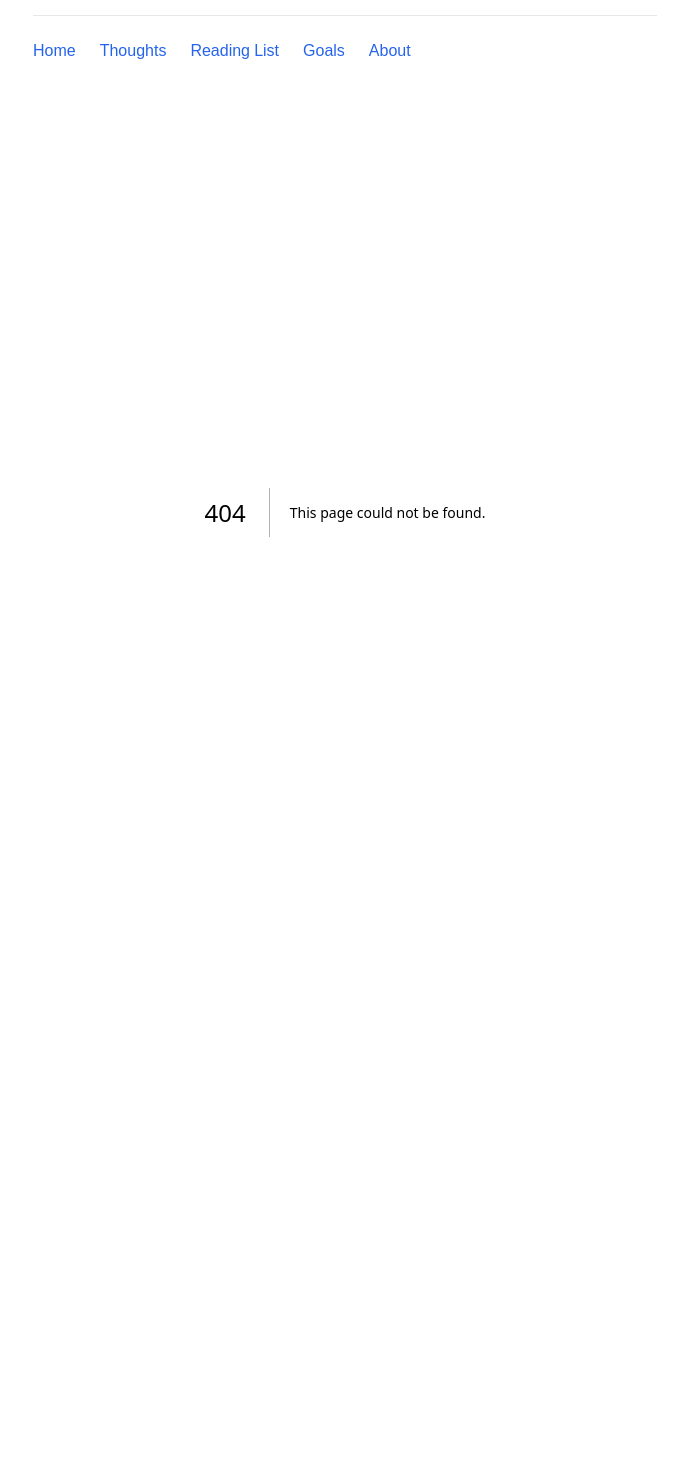
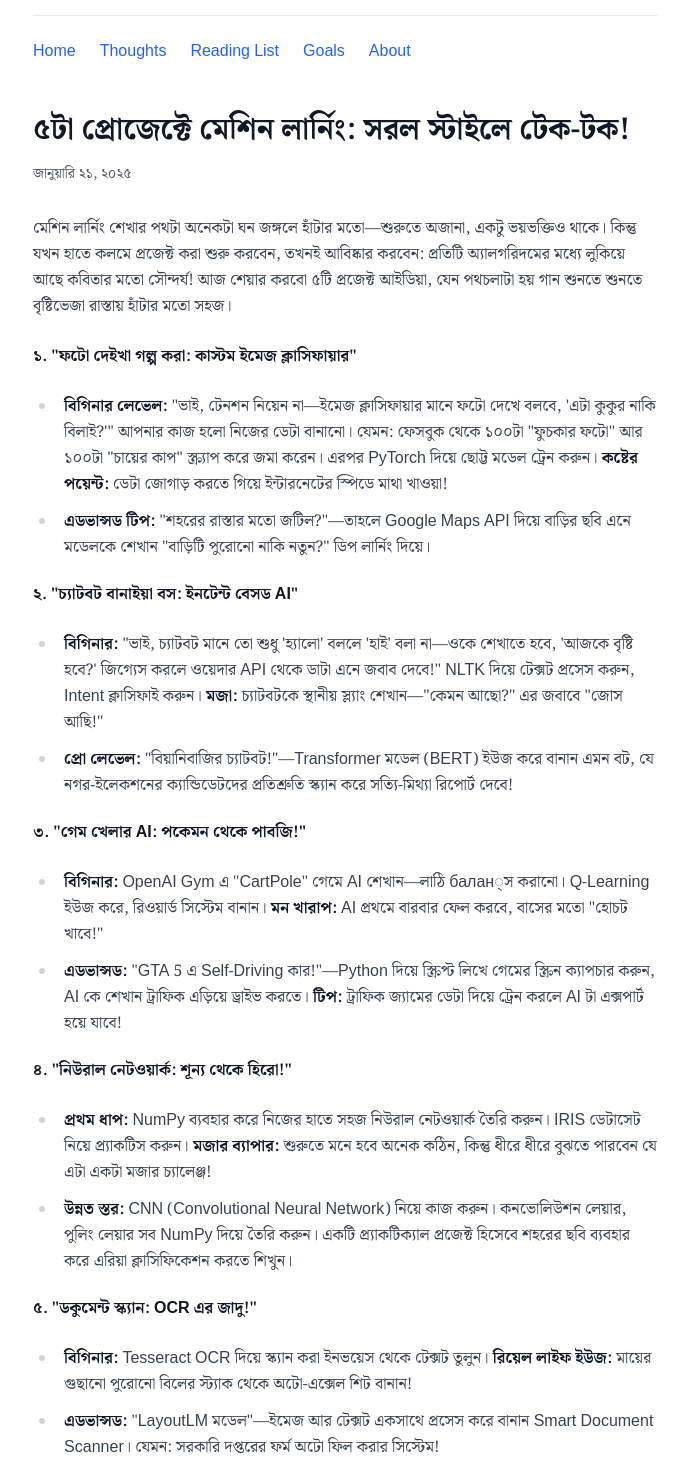
Before and after one commit to ahammadnafiz/singularity2.0, a Next.js app: page /singularity2.0/posts/post_2 in a window 1280 px wide. Before the commit this address had no page. Shown: the part 85-1542 px from the top of the page, without its empty margins (295-983 px from the left). Before the commit the page ends 1045 px from the top, so only its background shows below. Built offline with nearby package versions, Linux system fonts and the light colour scheme.

Commit message:
feat: add new post on machine learning project ideas; update homepage with new post link

```diff
--- a/app/page.tsx
+++ b/app/page.tsx
@@ -2,11 +2,19 @@ import Link from "next/link"
 import PostFooter from "@/app/components/PostFooter"
 
 const posts = [
+
+
+  {
+    date: "জানুয়ারি ২১, ২০২৫",
+    title: "৫টা প্রোজেক্টে মেশিন লার্নিং: সরল স্টাইলে টেক-টক!",
+    path: "/posts/post_2",
+  },
   {
     date: "জানুয়ারি ২০, ২০২৫",
     title: "সিঙ্গুলারিটি: আমরা কতটা কাছে?",
     path: "/posts/post_1",
   },
+
 ]
 
 export default function Home() {
--- /dev/null
+++ b/app/posts/post_2/page.tsx
@@ -0,0 +1,73 @@
+import PostFooter from "@/app/components/PostFooter";
+
+export default function Post1() {
+  return (
+    <article className="prose prose-lg max-w-none">
+      <h1 className="text-2xl sm:text-3xl font-bold mb-4">৫টা প্রোজেক্টে মেশিন লার্নিং: সরল স্টাইলে টেক-টক!</h1>
+      <div className="text-gray-600 text-sm mb-8">জানুয়ারি ২১, ২০২৫</div>
+      <div className="whitespace-pre-wrap text-base leading-relaxed">
+        <p>
+        মেশিন লার্নিং শেখার পথটা অনেকটা ঘন জঙ্গলে হাঁটার মতো—শুরুতে অজানা, একটু ভয়ভক্তিও থাকে। কিন্তু যখন হাতে কলমে প্রজেক্ট করা শুরু করবেন,
+          তখনই আবিষ্কার করবেন: প্রতিটি অ্যালগরিদমের মধ্যে লুকিয়ে আছে কবিতার মতো সৌন্দর্য! আজ শেয়ার করবো ৫টি প্রজেক্ট আইডিয়া,
+          যেন পথচলাটা হয় গান শুনতে শুনতে বৃষ্টিভেজা রাস্তায় হাঁটার মতো সহজ।
+        </p>
+
+        <p><strong>১. "ফটো দেইখা গল্প করা: কাস্টম ইমেজ ক্লাসিফায়ার"</strong></p>
+        <ul className="list-disc pl-6">
+          <li>
+            <strong>বিগিনার লেভেল:</strong> "ভাই, টেনশন নিয়েন না—ইমেজ ক্লাসিফায়ার মানে ফটো দেখে বলবে, 'এটা কুকুর নাকি বিলাই?'" আপনার কাজ হলো নিজের ডেটা বানানো। যেমন: ফেসবুক থেকে ১০০টা "ফুচকার ফটো" আর ১০০টা "চায়ের কাপ" স্ক্র্যাপ করে জমা করেন। এরপর PyTorch দিয়ে ছোট্ট মডেল ট্রেন করুন। <strong>কষ্টের  পয়েন্ট:</strong> ডেটা জোগাড় করতে গিয়ে ইন্টারনেটের স্পিডে মাথা খাওয়া!
+          </li>
+          <li>
+            <strong>এডভান্সড টিপ:</strong> "শহরের রাস্তার মতো জটিল?"—তাহলে Google Maps API দিয়ে বাড়ির ছবি এনে মডেলকে শেখান "বাড়িটি পুরোনো নাকি নতুন?" ডিপ লার্নিং দিয়ে।
+          </li>
+        </ul>
+
+        <p><strong>২. "চ্যাটবট বানাইয়া বস: ইনটেন্ট বেসড AI"</strong></p>
+        <ul className="list-disc pl-6">
+          <li>
+            <strong>বিগিনার:</strong> "ভাই, চ্যাটবট মানে তো শুধু 'হ্যালো' বললে 'হাই' বলা না—ওকে শেখাতে হবে, 'আজকে বৃষ্টি হবে?' জিগ্যেস করলে ওয়েদার API থেকে ডাটা এনে জবাব দেবে!" NLTK দিয়ে টেক্সট প্রসেস করুন, Intent ক্লাসিফাই করুন। <strong>মজা:</strong> চ্যাটবটকে স্থানীয় স্ল্যাং শেখান—"কেমন আছো?" এর জবাবে "জোস আছি!"
+          </li>
+          <li>
+            <strong>প্রো লেভেল:</strong> "বিয়ানিবাজির চ্যাটবট!"—Transformer মডেল (BERT) ইউজ করে বানান এমন বট, যে নগর-ইলেকশনের ক্যান্ডিডেটদের প্রতিশ্রুতি স্ক্যান করে সত্যি-মিথ্যা রিপোর্ট দেবে!
+          </li>
+        </ul>
+
+        <p><strong>৩. "গেম খেলার AI: পকেমন থেকে পাবজি!"</strong></p>
+        <ul className="list-disc pl-6">
+          <li>
+            <strong>বিগিনার:</strong> OpenAI Gym এ "CartPole" গেমে AI শেখান—লাঠি балан্স করানো। Q-Learning ইউজ করে, রিওয়ার্ড সিস্টেম বানান। <strong>মন খারাপ:</strong> AI প্রথমে বারবার ফেল করবে, বাসের মতো "হোচট খাবে!"
+          </li>
+          <li>
+            <strong>এডভান্সড:</strong> "GTA 5 এ Self-Driving কার!"—Python দিয়ে স্ক্রিপ্ট লিখে গেমের স্ক্রিন ক্যাপচার করুন, AI কে শেখান ট্রাফিক এড়িয়ে ড্রাইভ করতে। <strong>টিপ:</strong> ট্রাফিক জ্যামের ডেটা দিয়ে ট্রেন করলে AI টা এক্সপার্ট হয়ে যাবে!
+          </li>
+        </ul>
+
+        <p><strong>৪. "নিউরাল নেটওয়ার্ক: শূন্য থেকে হিরো!"</strong></p>
+        <ul className="list-disc pl-6">
+          <li>
+            <strong>প্রথম ধাপ:</strong> NumPy ব্যবহার করে নিজের হাতে সহজ নিউরাল নেটওয়ার্ক তৈরি করুন। IRIS ডেটাসেট নিয়ে প্র্যাকটিস করুন। <strong>মজার ব্যাপার:</strong> শুরুতে মনে হবে অনেক কঠিন, কিন্তু ধীরে ধীরে বুঝতে পারবেন যে এটা একটা মজার চ্যালেঞ্জ!
+          </li>
+          <li>
+            <strong>উন্নত স্তর:</strong> CNN (Convolutional Neural Network) নিয়ে কাজ করুন। কনভোলিউশন লেয়ার, পুলিং লেয়ার সব NumPy দিয়ে তৈরি করুন। একটি প্র্যাকটিক্যাল প্রজেক্ট হিসেবে শহরের ছবি ব্যবহার করে এরিয়া ক্লাসিফিকেশন করতে শিখুন।
+          </li>
+        </ul>
+
+        <p><strong>৫. "ডকুমেন্ট স্ক্যান: OCR এর জাদু!"</strong></p>
+        <ul className="list-disc pl-6">
+          <li>
+            <strong>বিগিনার:</strong> Tesseract OCR দিয়ে স্ক্যান করা ইনভয়েস থেকে টেক্সট তুলুন। <strong>রিয়েল লাইফ ইউজ:</strong> মায়ের গুছানো পুরোনো বিলের স্ট্যাক থেকে অটো-এক্সেল শিট বানান!
+          </li>
+          <li>
+            <strong>এডভান্সড:</strong> "LayoutLM মডেল"—ইমেজ আর টেক্সট একসাথে প্রসেস করে বানান Smart Document Scanner। যেমন: সরকারি দপ্তরের ফর্ম অটো ফিল করার সিস্টেম!
+          </li>
+        </ul>
+
+        <p><strong>শেষ কথা:</strong> মেশিন লার্নিংয়ের সৌন্দর্য হলো—এটা কোনো গন্তব্য নয়, এক ধরণের যাত্রা। প্রতিটি প্রজেক্টই আপনাকে নিয়ে যাবে অজানা এক দ্বীপে,
+        যেখানে প্রতিটি কোড লাইন হলো সমুদ্রের গান। <strong>"এত্তো প্যাঁচালো কোড—এক কাপ চা দিয়ে আসি!"</strong></p>
+
+        <p><strong>—এক টেক-পাগলের নোটবুক থেকে</strong></p>
+      </div>
+      <PostFooter />
+    </article>
+  )
+}
```
